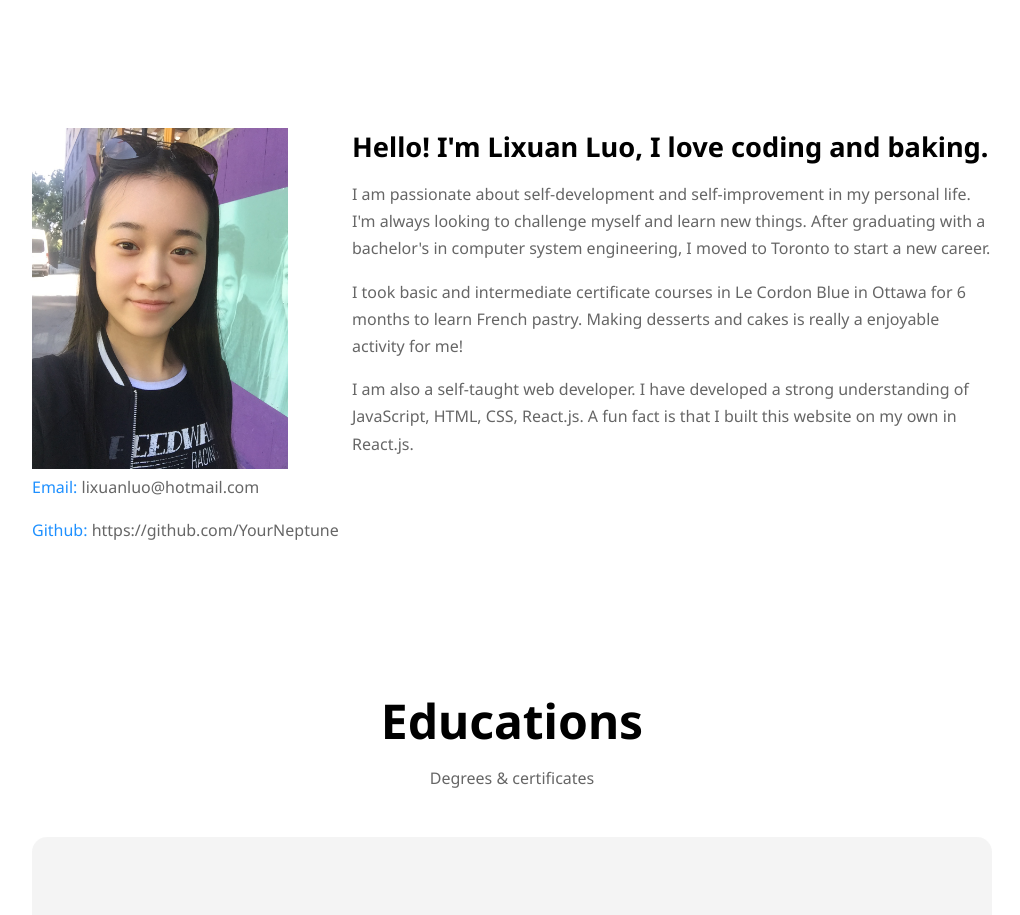
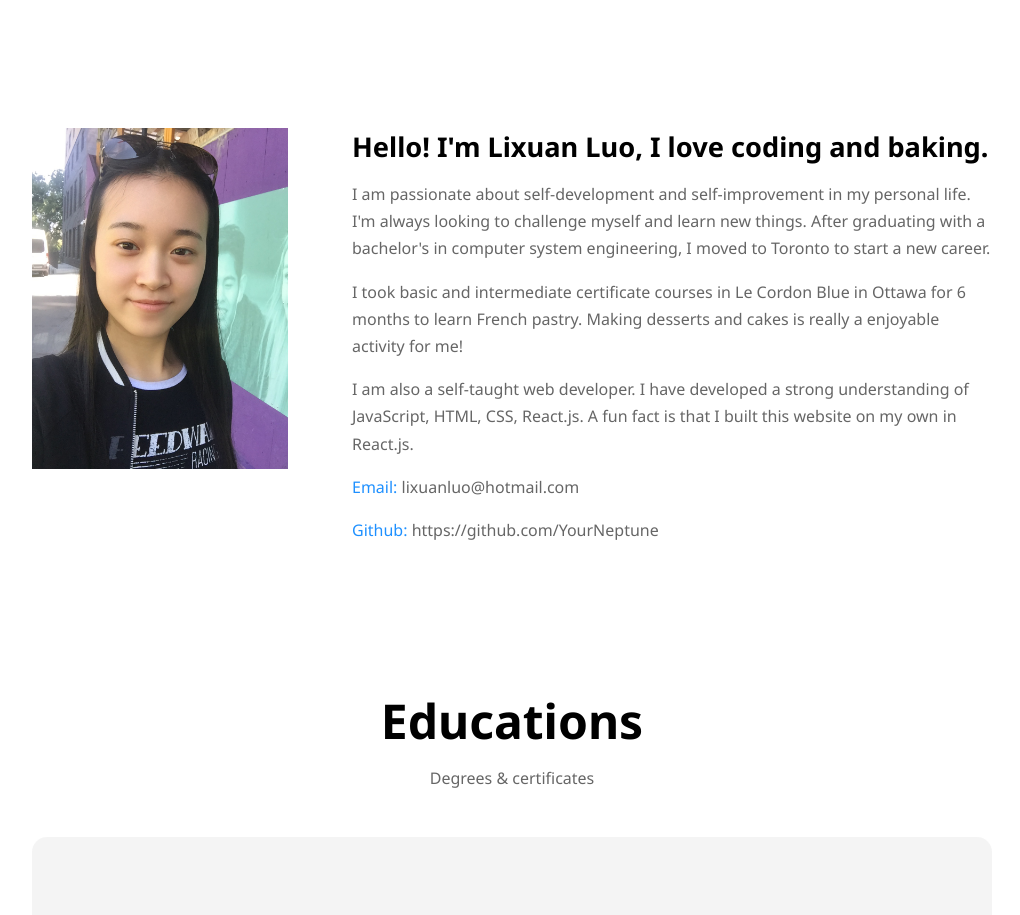
Before and after one commit to YourNeptune/my-CV, a React (Create React App) app: page / in a window 1280 px wide. Shown: the part 800-1715 px from the top of the page, without its empty margins (128-1148 px from the left). Built offline with nearby package versions, Linux system fonts and the light colour scheme; a web font is replaced by a local one.

Commit message:
change float to inline-flex

```diff
--- a/src/components/About.js
+++ b/src/components/About.js
@@ -7,7 +7,9 @@ const About = () => {
   return (
     <div className="About center">
       <div className="About__container">
-        <img src={me} alt="picture_of_myself" />
+        <div>
+          <img src={me} alt="picture_of_myself" />
+        </div>
         <div className="About__text">
           <h3>Hello! I'm Lixuan Luo, I love coding and baking.</h3>
           <div>
--- a/src/css/About.css
+++ b/src/css/About.css
@@ -3,13 +3,12 @@
 .About__container {
   width: 100%;
   margin: 8em 2em 0 2em;
-  /* padding: 0 15em; */
   text-align: left;
+  display: inline-flex;
 }
 
 .About__container img {
   width: 20em;
-  float: left;
   padding-right: 4em;
 }
 
```
